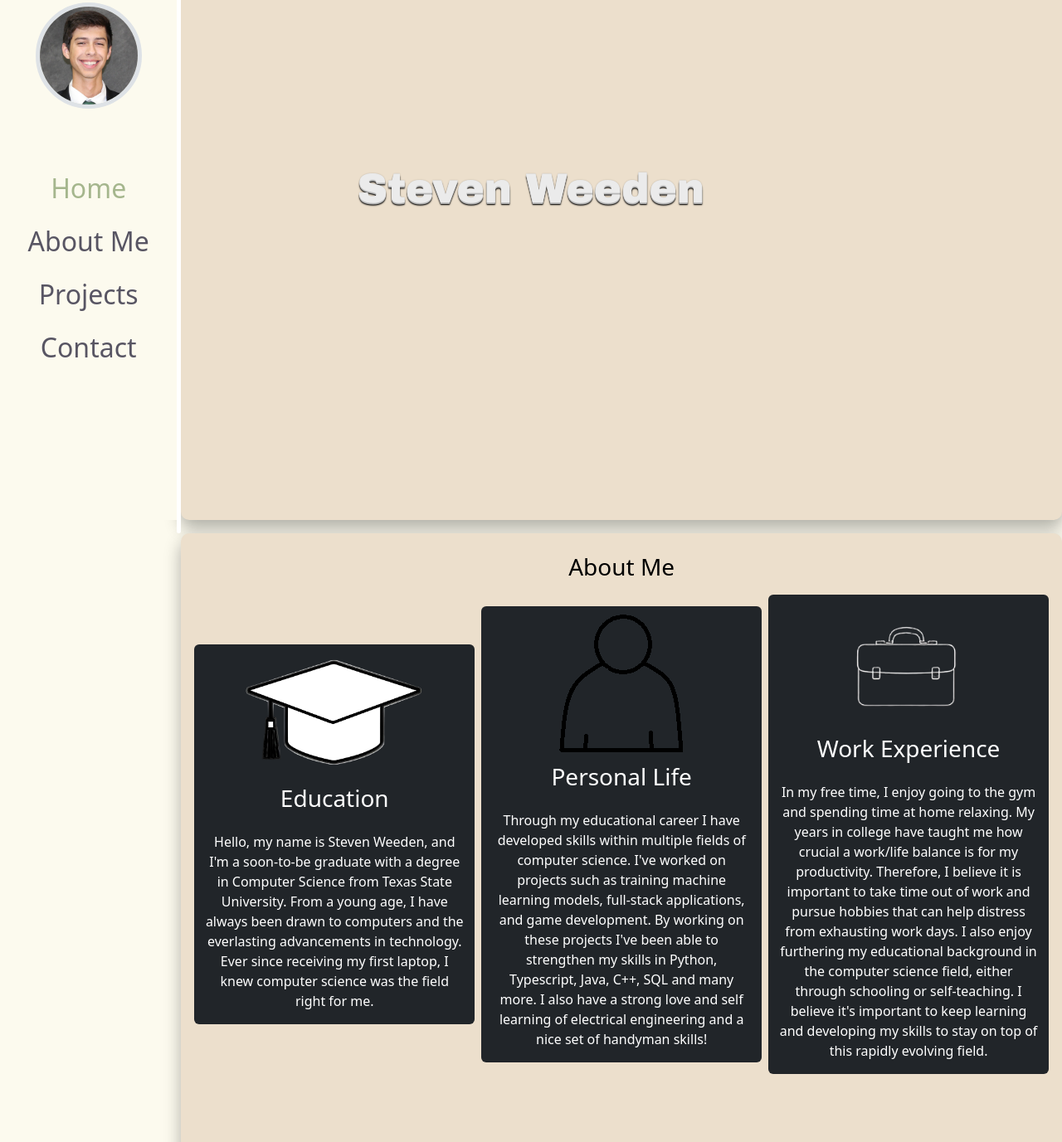
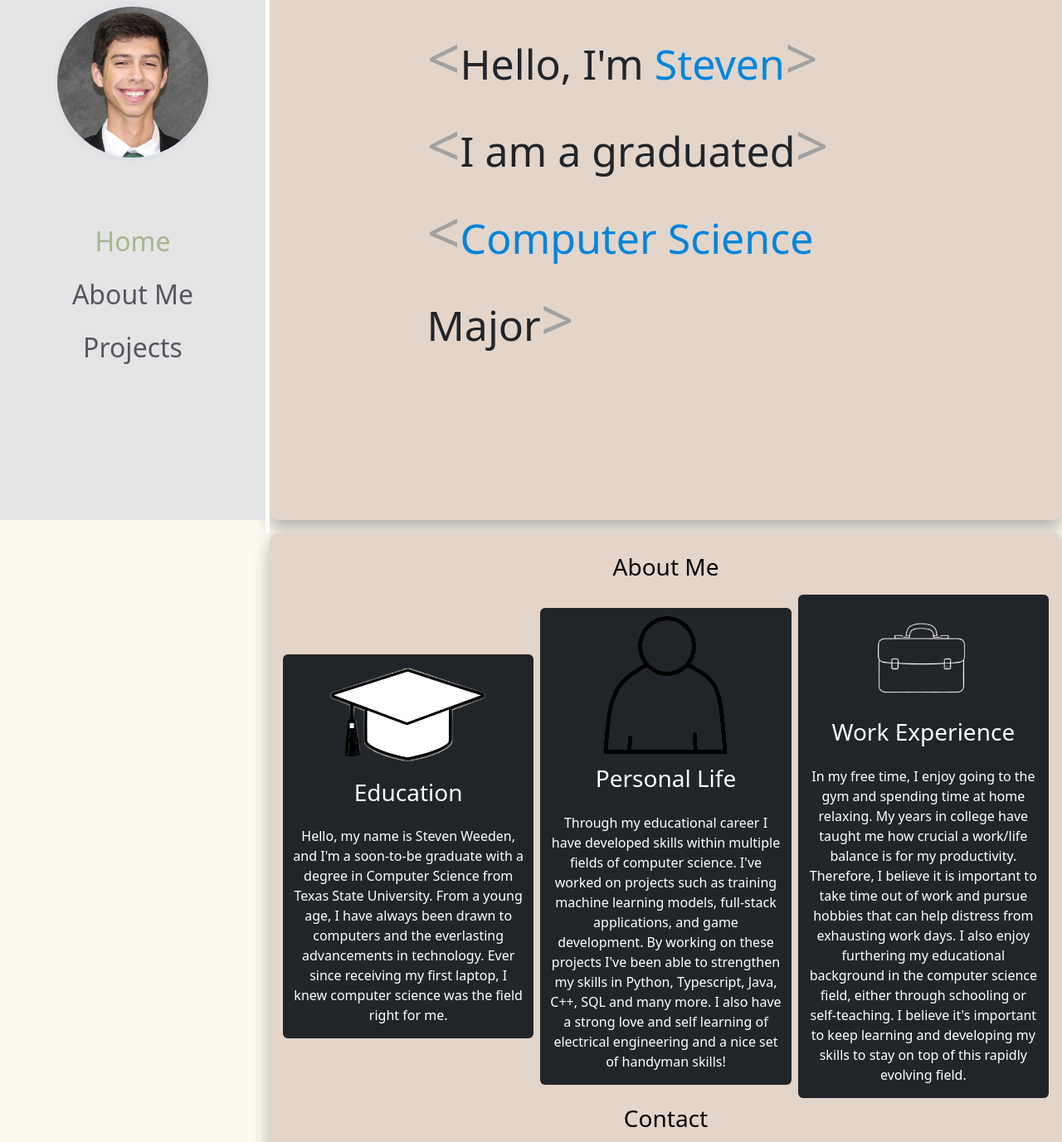
Before and after one commit to steven-weeden/Portfolio, a website: page index.html in a window 1280 px wide. Shown: the part 173-1550 px from the top of the page at 83% size. Drawn offline with nearby package versions, Linux system fonts and the light colour scheme; a script that the page names is missing.

Commit message:
Changes to Home page and removed Contact Page

```diff
--- a/assets/css/stylesheet.css
+++ b/assets/css/stylesheet.css
@@ -14,7 +14,7 @@
 
  .card-pop {
 
-    background: #ECDFCC;
+    background: #e3d5ca;
     box-shadow: 0 10px 20px rgba(0, 0, 0, 0.3);
     border-radius: min(2vw, 10px);
     padding: 1.5rem;
@@ -155,3 +155,23 @@
 .navbar {
     --bs-navbar-active-color: #A5B68D;
   }
+
+.home-text::before{
+    content: "<";
+    font-size: 70px;
+    color: #a1a1a1;
+}
+
+.home-text::after{
+    content: ">";
+    font-size: 70px;
+    color: #a1a1a1;
+}
+
+.no-before::before {
+    content: none;
+  }
+
+.no-after::after {
+    content: none;
+  }
--- a/index.html
+++ b/index.html
@@ -14,24 +14,10 @@
 
 <body style="background-color: #FCFAEE; overflow-x: hidden;">
 
-    <!--<nav class="navbar navbar-expand-lg navbar-dark sticky-top" style="background-color: #333; padding: 1rem 2rem;">
-        <div class="container-fluid">
-          <span id="navName"class="navbar-brand mb-0 h1 animate__animated" style="display: none; font-size: 2rem;">Steven Weeden</span>
-
-            <div class="collapse navbar-collapse justify-content-end" id="navbarNavAltMarkup">
-                <div class="navbar-nav">
-                <button class="active nav-item nav-link mx-3" id="homeNav" onclick="scrollToSection('home')" style="font-size: 1.5rem;">Home</button>
-                <button class="nav-item nav-link mx-3" id="aboutNav" onclick="scrollToSection('about')" style="font-size: 1.5rem;">About Me</button>
-                <button class="nav-item nav-link mx-3" id="projectsNav" onclick="scrollToSection('projects')" style="font-size: 1.5rem;">Projects</button>
-                <button class="nav-item nav-link mx-3" id="contactNav" onclick="scrollToSection('contact')"style="font-size: 1.5rem;">Contact</button>
-                </div>
-            </div>
-        </div>
-    </nav>-->
     <div class="row gx-0">
         <!-- Sidebar -->
-        <div class="col-2">
-            <nav class="navbar vh-100 position-sticky top-0 w-100" style="background-color: #FCFAEE;">
+        <div class="col-3">
+            <nav class="navbar vh-100 position-sticky top-0 w-100" style="background-color: #e5e5e5;">
                 <img src="assets/img/1604462088123.jpg"
                         class="rounded-circle img-fluid border border-5 border-color border-3 mx-auto d-flex flex-column align-self-end mb-5"
                         style="height: auto; width: 60%; border-color: #A5B68D"
@@ -42,7 +28,6 @@
                         <button class="nav-button active nav-item nav-link mx-3" id="homeNav" onclick="scrollToSection('home')">Home</button>
                         <button class="nav-button nav-item nav-link mx-3" id="aboutNav" onclick="scrollToSection('about')">About Me</button>
                         <button class="nav-button nav-item nav-link mx-3" id="projectsNav" onclick="scrollToSection('projects')">Projects</button>
-                        <button class="nav-button nav-item nav-link mx-3" id="contactNav" onclick="scrollToSection('contact')">Contact</button>
                     </div>
                 </div>
             </nav>
@@ -58,13 +43,18 @@
         </div>
     <!---------------------------------NavBar^-------------------------------------->
 
-    <div class="col-9 flex-fill ">
+        <div class="col-8 flex-fill ">
 
-        <div id="home" class="container-fluid p-4 vh-100 flex-column flex-fill card-pop mt-0 text-center d-flex justify-content-center align-items-center">
-            <div class="row pb-5">
-
+            <div id="home" class="container-fluid p-4 vh-100 card-pop mt-0 d-flex justify-content-center align-items-center flex-column">
+                <div class="row text-start" style="max-width: 600px;">
                     <div class="col-12">
-                    <div class="center-text css-3d-text" style="font-size: 50px;">Steven Weeden</div>
+                        <div class="home-text" style="font-size: 50px;">Hello, I'm <span style="color: rgb(0, 133, 221);">Steven</span></div>
+                    </div>
+                    <div class="col-12">
+                        <div class="home-text" style="font-size: 50px;">I am a graduated</div>
+                    </div>
+                    <div class="col-12">
+                        <div class="home-text" style="font-size: 50px;"><span style="color: rgb(0, 133, 221);">Computer Science</span> Major</div>
                     </div>
                 </div>
             </div>
@@ -75,8 +65,10 @@
                     <div class="col-12">
                         <h3 class="text-black">About Me</h3>
                     </div>
+                </div>
 
-                <div class="col rounded mx-1 my-2 text-bg-dark align-self-center">
+                <div class="row d-flex">
+                    <div class="col rounded mx-1 my-2 text-bg-dark align-self-center h-100">
                         <div class="row">
                             <div class="col-12">
                                 <img src="assets\img\grad_cap.png" alt="grad_cap" class="img-fluid">
@@ -93,7 +85,8 @@
 
                         </div>
                     </div>
-                <div class="col rounded mx-1 my-2 text-bg-dark align-self-center">
+
+                    <div class="col rounded mx-1 my-2 text-bg-dark align-self-center h-100">
                         <div class="row">
                             <div class="col-12">
                                 <img src="assets\img\person.png" alt="person logo" class="img-fluid">
@@ -111,7 +104,8 @@
 
                         </div>
                     </div>
-                <div class="col rounded mx-1 my-2 text-bg-dark align-self-center">
+
+                    <div class="col rounded mx-1 my-2 text-bg-dark align-self-center h-100">
                         <div class="row">
                             <div class="col-12">
                                 <img src="assets\img\briefcase.png" alt="briefcase logo" class="img-fluid">
@@ -128,11 +122,23 @@
                         </div>
                     </div>
                 </div>
+
+                <div class="row">
+
+                    <div class="col-12">
+                        <h3 class="text-black">Contact</h3>
+                    </div>
+                </div>
+
+                <div class="row">
+
+
+                </div>
             </div>
 
             <div id="projects" class="container-fluid vh-100 flex-column align-items-center text-center card-pop">
                 <div class="row justify-content-center">
-                <div class="col-12">
+                    <div class="col">
                         <h3 class="text-black">Projects</h3>
                     </div>
 
@@ -229,11 +235,6 @@
                 </div>
 
             </div>
-
-        <div id="contact" class="vh-100 flex-column justify-content-center align-items-center text-center card-pop mb-0">
-            <h3 class="text-black">Contact</h3>
-        </div>
-    </div>
         </div>
     </div>
 
```
Lines whose indentation alone changed are shown as unchanged.
